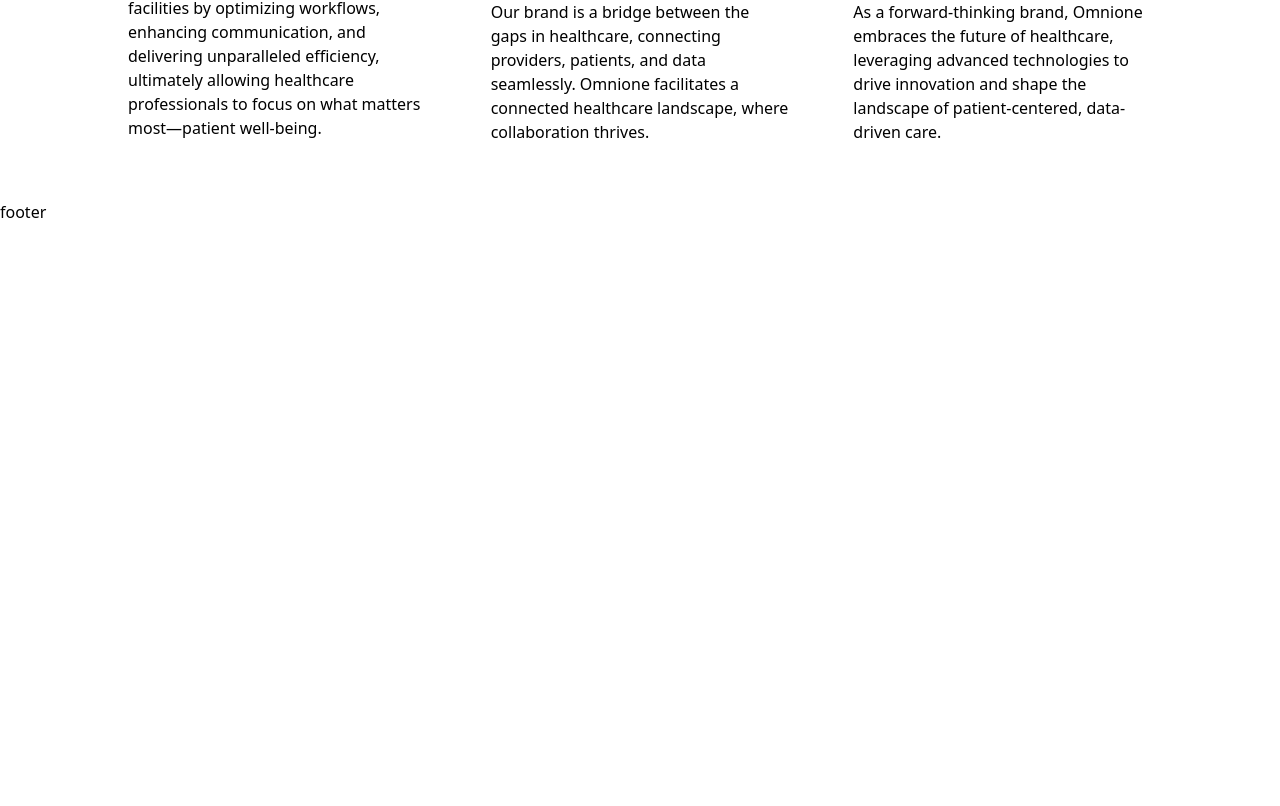
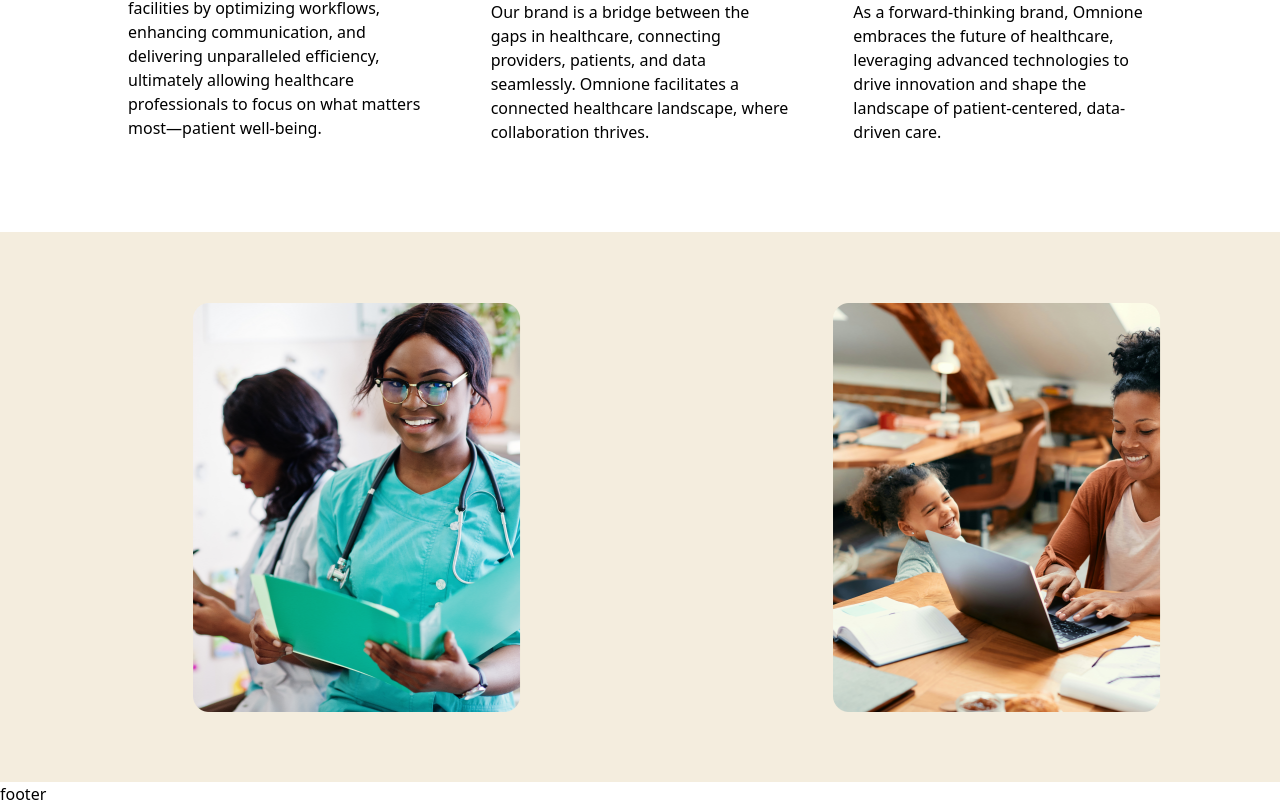
Before and after one commit to iamBlissMedik/omniWeb, a React (Vite) app: page / in a window 1280 px wide. Shown: the part 3080-3886 px from the top of the page. Before the commit the page ends 3304 px from the top, so only its background shows below. Built offline with nearby package versions, Linux system fonts and the light colour scheme.

Commit message:
react carousels

```diff
--- a/src/App.tsx
+++ b/src/App.tsx
@@ -4,6 +4,7 @@
 import Products from "./components/Products";
 import ImageCards from "./components/ImageCards";
 import OnePlatform from "./components/OnePlatform";
+import ReactMultiSelect from "./components/ReactMultiSelect";
 const App = () => {
   return (
     <>
@@ -16,6 +17,7 @@
         <Products />
         <ImageCards />
         <OnePlatform />
+        <ReactMultiSelect />
       </main>
       <footer>footer</footer>
     </>
--- /dev/null
+++ b/src/components/ReactMultiSelect.tsx
@@ -0,0 +1,135 @@
+import Carousel from "react-multi-carousel";
+import "react-multi-carousel/lib/styles.css";
+const ReactMultiSelect = () => {
+  const imgCarousel = [
+    {
+      src: "/public/group-5@2x.png",
+    },
+    {
+      src: "/public/group-1@2x.png",
+    },
+    {
+      src: "/public/group-4@2x.png",
+    },
+    {
+      src: "/public/group-2@2x.png",
+    },
+    {
+      src: "/public/group-3@2x.png",
+    },
+    {
+      src: "/public/group-5@2x.png",
+    },
+    {
+      src: "/public/group-1@2x.png",
+    },
+    {
+      src: "/public/group-4@2x.png",
+    },
+    {
+      src: "/public/group-2@2x.png",
+    },
+    {
+      src: "/public/group-3@2x.png",
+    },
+    {
+      src: "/public/group-5@2x.png",
+    },
+    {
+      src: "/public/group-1@2x.png",
+    },
+    {
+      src: "/public/group-4@2x.png",
+    },
+    {
+      src: "/public/group-2@2x.png",
+    },
+    {
+      src: "/public/group-3@2x.png",
+    },
+  ];
+  const responsive = {
+    desktop: {
+      breakpoint: {
+        max: 3000,
+        min: 1024,
+      },
+      items: 4,
+      partialVisibilityGutter: 40,
+    },
+    mobile: {
+      breakpoint: {
+        max: 464,
+        min: 0,
+      },
+      items: 1,
+      partialVisibilityGutter: 30,
+    },
+    tablet: {
+      breakpoint: {
+        max: 1024,
+        min: 464,
+      },
+      items: 2,
+      partialVisibilityGutter: 30,
+    },
+  };
+  return (
+    <div className="w-full h-[550px] bg-[#f4edde] flex items-center z-0">
+      <div className="w-full h-[409px] ">
+        <Carousel
+          additionalTransfrom={0}
+          arrows={false}
+          autoPlay
+          autoPlaySpeed={1000}
+          centerMode={false}
+          className=""
+          containerClass=""
+          customTransition="all 2s linear"
+          dotListClass=""
+          draggable
+          focusOnSelect={false}
+          infinite={true}
+          keyBoardControl
+          minimumTouchDrag={80}
+          pauseOnHover
+          renderArrowsWhenDisabled={false}
+          renderButtonGroupOutside={false}
+          renderDotsOutside={false}
+          responsive={responsive}
+          rewind={false}
+          rewindWithAnimation={false}
+          rtl={false}
+          shouldResetAutoplay
+          showDots={false}
+          sliderClass=""
+          slidesToSlide={1}
+          swipeable
+          transitionDuration={1000}
+          itemClass="carousel-item-padding-30-px"
+        >
+          <div>
+            <img
+              className=" h-[409px] w-[327px] object-cover"
+              loading="lazy"
+              alt=""
+              src="/public/group-5@2x.png"
+            />
+          </div>
+          {imgCarousel.map((img) => (
+            <div>
+              <img
+                className=" h-[409px] w-[327px] object-cover"
+                loading="lazy"
+                alt=""
+                src={img.src}
+              />
+            </div>
+          ))}
+        </Carousel>
+      </div>
+    </div>
+  );
+};
+
+export default ReactMultiSelect;
```
